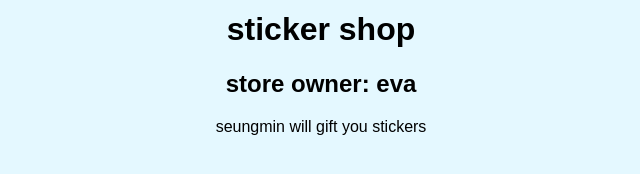
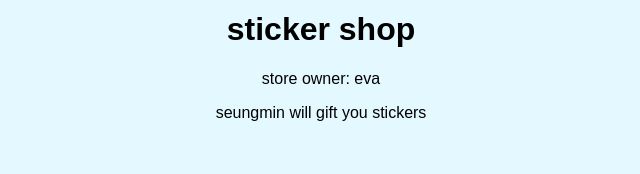
Before and after one commit to 30evaberry/-boba-drops_eva-zhao, a plain HTML site: page index.html in a window 1280 px wide. Shown: the part 172-346 px from the top of the page, without its empty margins (319-959 px from the left). Drawn offline with Linux system fonts and the light colour scheme.

Commit message:
Update index.html

```diff
--- a/index.html
+++ b/index.html
@@ -8,7 +8,7 @@
             src="https://i.pinimg.com/736x/5c/2a/46/5c2a46839d25cb77c7ab6eefa28f5b99.jpg"
         />
         <h1>sticker shop</h1>
-        <h2>store owner: eva</h2>
+        <p1>store owner: eva</p1>
         <p>seungmin will gift you stickers</p>
     </body>
 </html>
```
